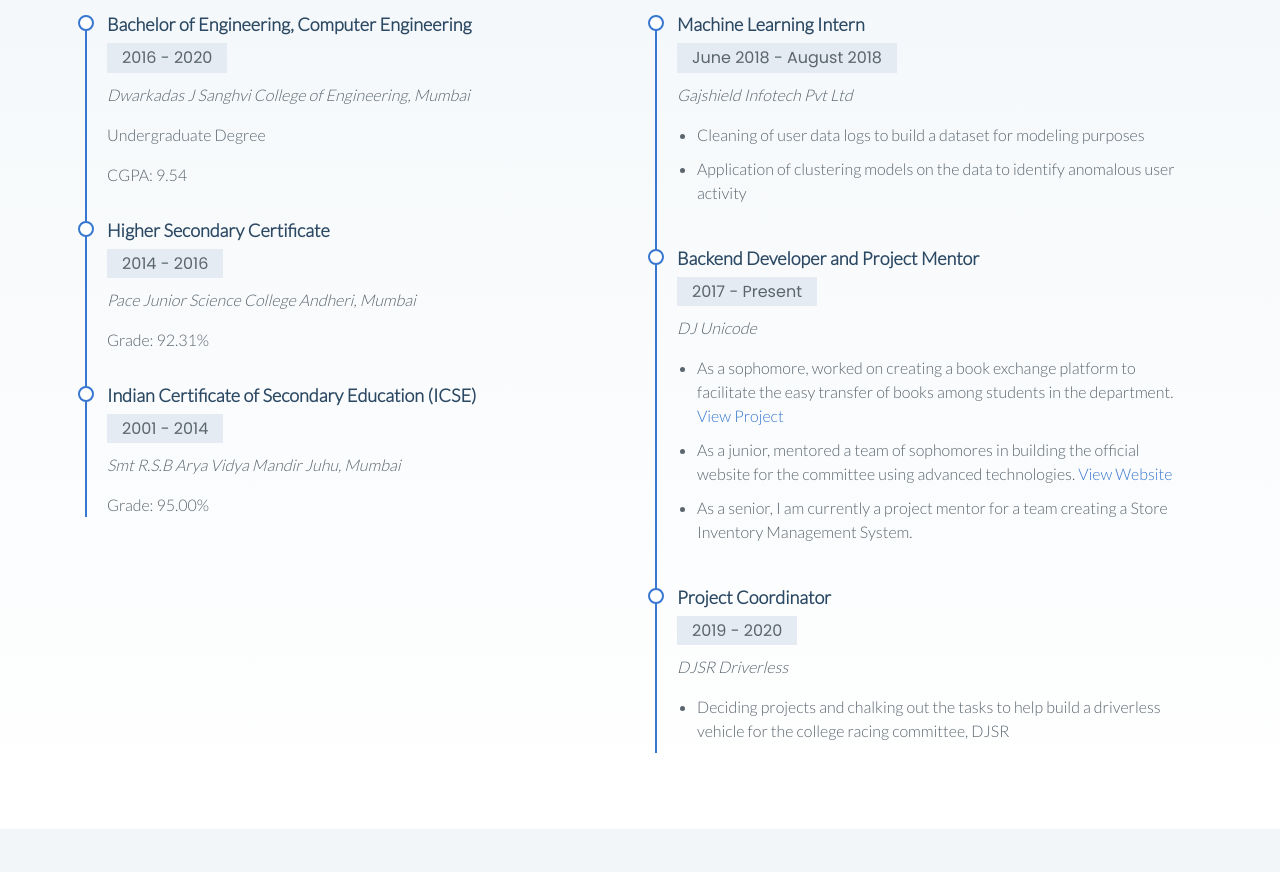
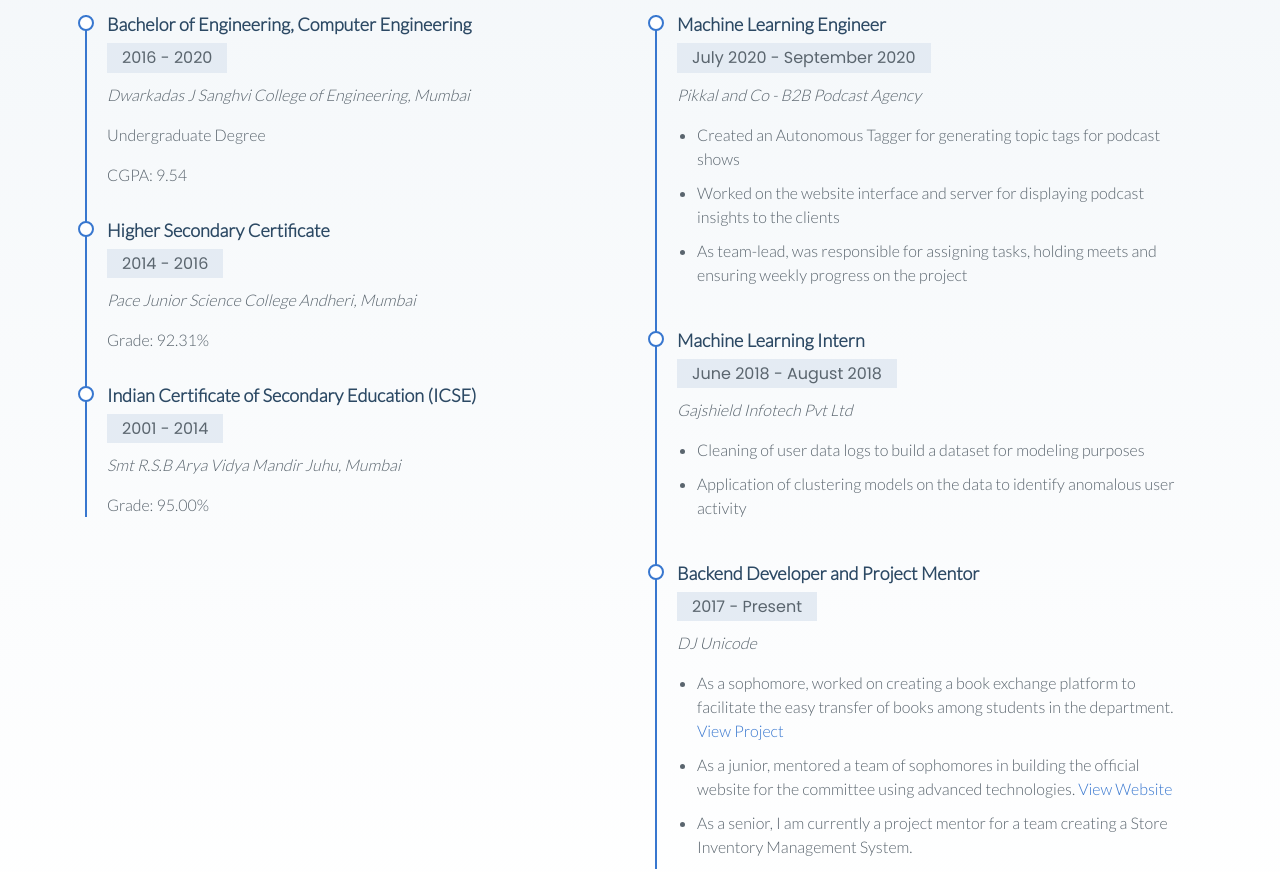
Before and after one commit to AdityaJ42/AdityaJ42.github.io, a plain HTML site: page index.html in a window 1280 px wide. Shown: the part 1271-2143 px from the top of the page. Drawn offline with nearby package versions, Linux system fonts and the light colour scheme; a web font is replaced by a local one.

Commit message:
Added Pikkal to experience

```diff
--- a/index.html
+++ b/index.html
@@ -86,7 +86,7 @@
                 <div class="col-md-6 d-md-flex align-items-md-stretch">
                   <div class="count-box">
                     <i class="icofont-paper"></i>
-                    <span data-toggle="counter-up">1</span>
+                    <span data-toggle="counter-up">2</span>
                     <p><strong>Research Publication</strong></p>
                   </div>
                 </div>
@@ -193,6 +193,18 @@
           <div class="col-lg-6">
             <h3 class="resume-title">Professional Experience</h3>
             <div class="resume-item">
+              <h4>Machine Learning Engineer</h4>
+              <h5>July 2020 - September 2020</h5>
+              <p><em>Pikkal and Co - B2B Podcast Agency</em></p>
+              <p>
+                <ul>
+                  <li>Created an Autonomous Tagger for generating topic tags for podcast shows</li>
+                  <li>Worked on the website interface and server for displaying podcast insights to the clients</li>
+                  <li>As team-lead, was responsible for assigning tasks, holding meets and ensuring weekly progress on the project</li>
+                </ul>
+              </p>
+            </div>
+            <div class="resume-item">
               <h4>Machine Learning Intern</h4>
               <h5>June 2018 - August 2018</h5>
               <p><em>Gajshield Infotech Pvt Ltd</em></p>
@@ -212,16 +224,6 @@
                   <li>As a sophomore, worked on creating a book exchange platform to facilitate the easy transfer of books among students in the department. <a href="https://github.com/djunicode/DJ-Comps-Book-Exchange" target="blank">View Project</a></li>
                   <li>As a junior, mentored a team of sophomores in building the official website for the committee using advanced technologies. <a href="https://djunicode.in/" target="blank">View Website</a></li>
                   <li>As a senior, I am currently a project mentor for a team creating a Store Inventory Management System.</li>
-                </ul>
-              </p>
-            </div>
-            <div class="resume-item">
-              <h4>Project Coordinator</h4>
-              <h5>2019 - 2020</h5>
-              <p><em>DJSR Driverless</em></p>
-              <p>
-                <ul>
-                  <li>Deciding projects and chalking out the tasks to help build a driverless vehicle for the college racing committee, DJSR</li>
                 </ul>
               </p>
             </div>
```
